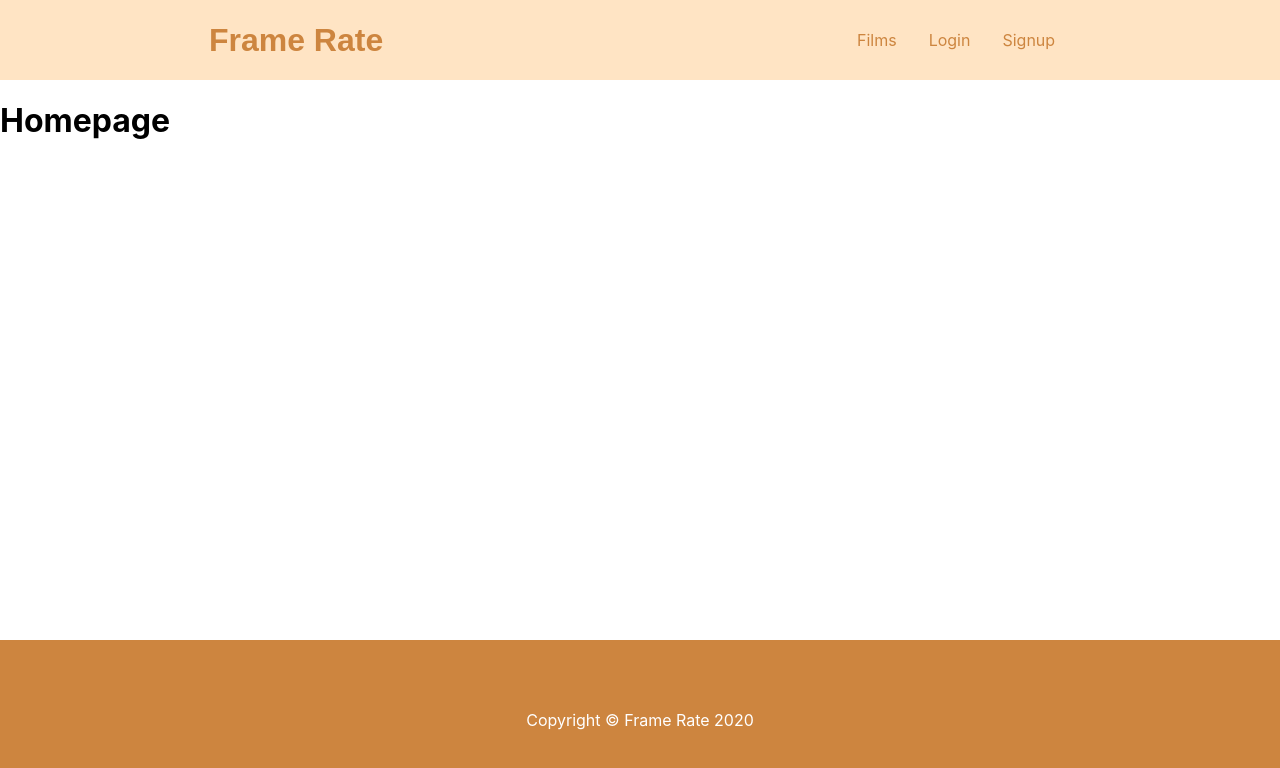
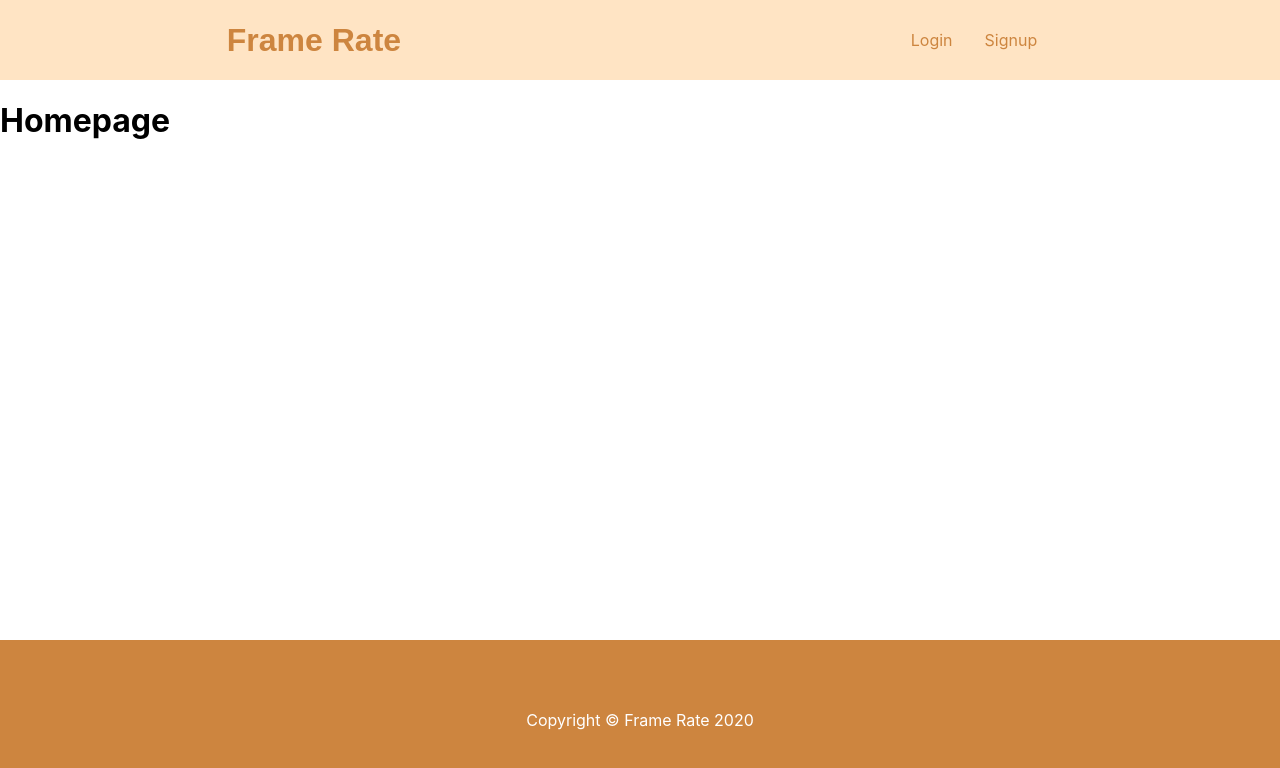
Before and after one commit to cococtrl/frame-rate, a React (Create React App) app: page / in a window 1280 px wide. Shown: the top 768 px of the page. Built offline with nearby package versions, Linux system fonts and the light colour scheme; a web font is replaced by a local one.

Commit message:
navbar refactor

```diff
--- a/src/components/Navbar/Navbar.jsx
+++ b/src/components/Navbar/Navbar.jsx
@@ -1,25 +1,35 @@
-import React from 'react';
+import React, { Fragment } from 'react';
 import { Link } from 'react-router-dom';
+
+import userService from '../../utils/userService';
 
 import styles from './Navbar.module.css';
 
 const Navbar = (props) => {
+    const conditionalUI = userService.getUser()
+    ? <Fragment>
+        <li>
+            <Link to="/films">Films</Link>
+        </li>
+         <li>
+            <Link to="" onClick={props.handleLogout}>Logout</Link>
+        </li>
+        </Fragment>
+    :
+        <Fragment>
+         <li>
+            <Link to="/login">Login</Link>
+         </li>
+         <li>
+            <Link to="/signup">Signup</Link>
+         </li>
+    </Fragment>
     return (
         <nav className={styles.navbar}>
             <Link to="/">
                 <h1>Frame Rate</h1>
             </Link>
-            <ul>
-                <li>
-                    <Link to="/films">Films</Link>
-                </li>
-                <li>
-                    <Link to="/login">Login</Link>
-                </li>
-                <li>
-                    <Link to="/signup">Signup</Link>
-                </li>
-            </ul>
+    <ul>{ conditionalUI }</ul>
         </nav>
     )
 };
```
